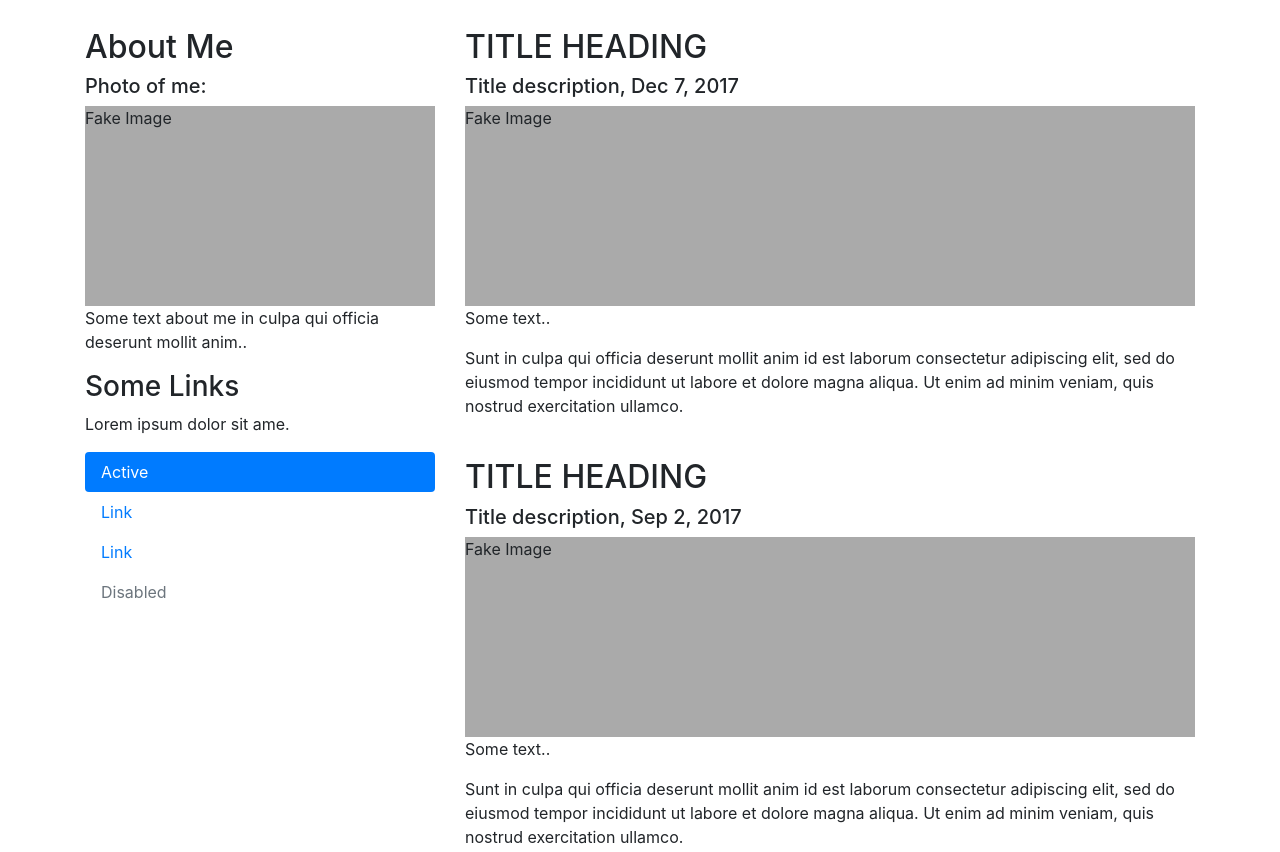
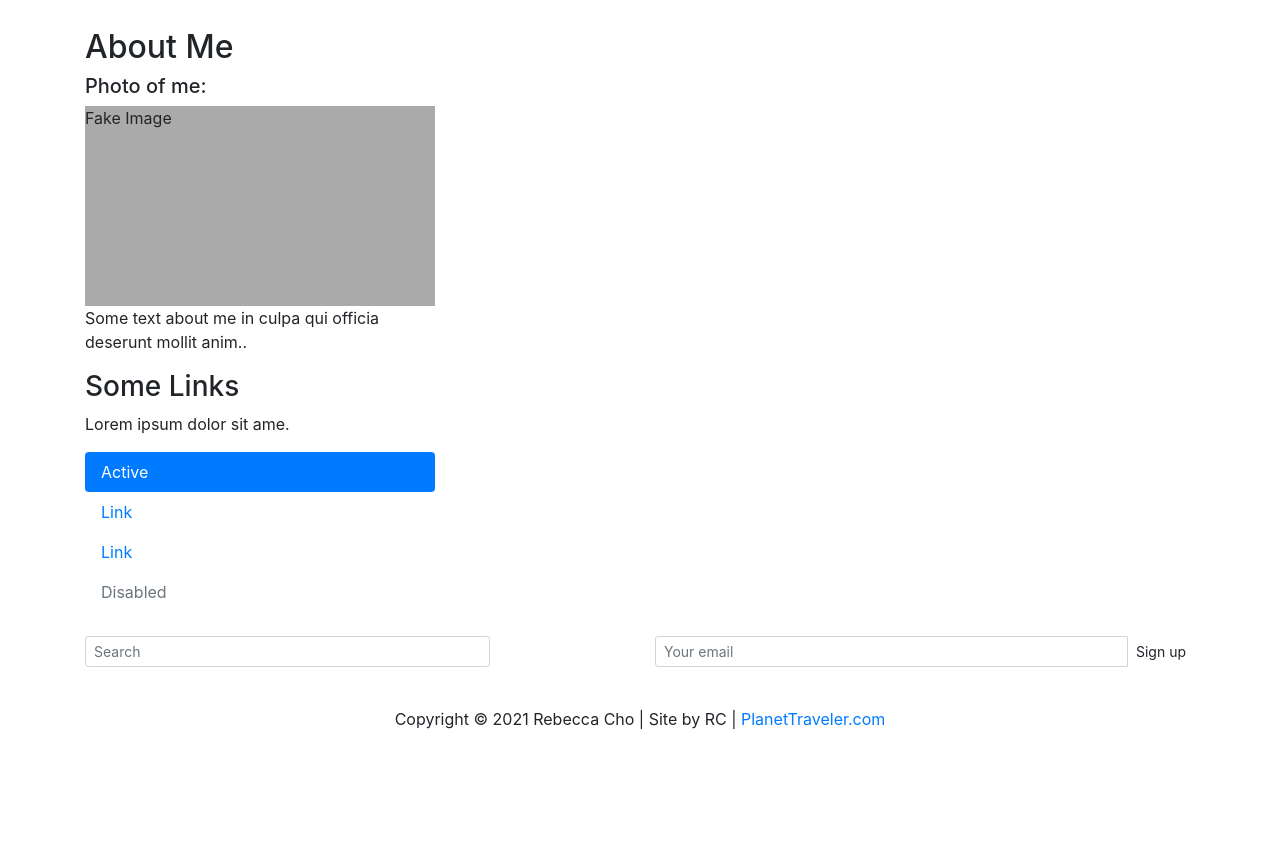
Before and after one commit to Rebeccacho1/website.github.io, a plain HTML site: page travel.html in a window 1280 px wide. Shown: the part 698-1550 px from the top of the page. After the commit the page ends 1445 px from the top, so only its background shows below. Drawn offline with nearby package versions, Linux system fonts and the light colour scheme.

Commit message:
Test Commit

```diff
--- a/travel.html
+++ b/travel.html
@@ -76,19 +76,6 @@
       </ul>
       <hr class="d-sm-none">
     </div>
-    <div class="col-sm-8">
-      <h2>TITLE HEADING</h2>
-      <h5>Title description, Dec 7, 2017</h5>
-      <div class="fakeimg">Fake Image</div>
-      <p>Some text..</p>
-      <p>Sunt in culpa qui officia deserunt mollit anim id est laborum consectetur adipiscing elit, sed do eiusmod tempor incididunt ut labore et dolore magna aliqua. Ut enim ad minim veniam, quis nostrud exercitation ullamco.</p>
-      <br>
-      <h2>TITLE HEADING</h2>
-      <h5>Title description, Sep 2, 2017</h5>
-      <div class="fakeimg">Fake Image</div>
-      <p>Some text..</p>
-      <p>Sunt in culpa qui officia deserunt mollit anim id est laborum consectetur adipiscing elit, sed do eiusmod tempor incididunt ut labore et dolore magna aliqua. Ut enim ad minim veniam, quis nostrud exercitation ullamco.</p>
-    </div>
   </div>
 </div>
 
```
